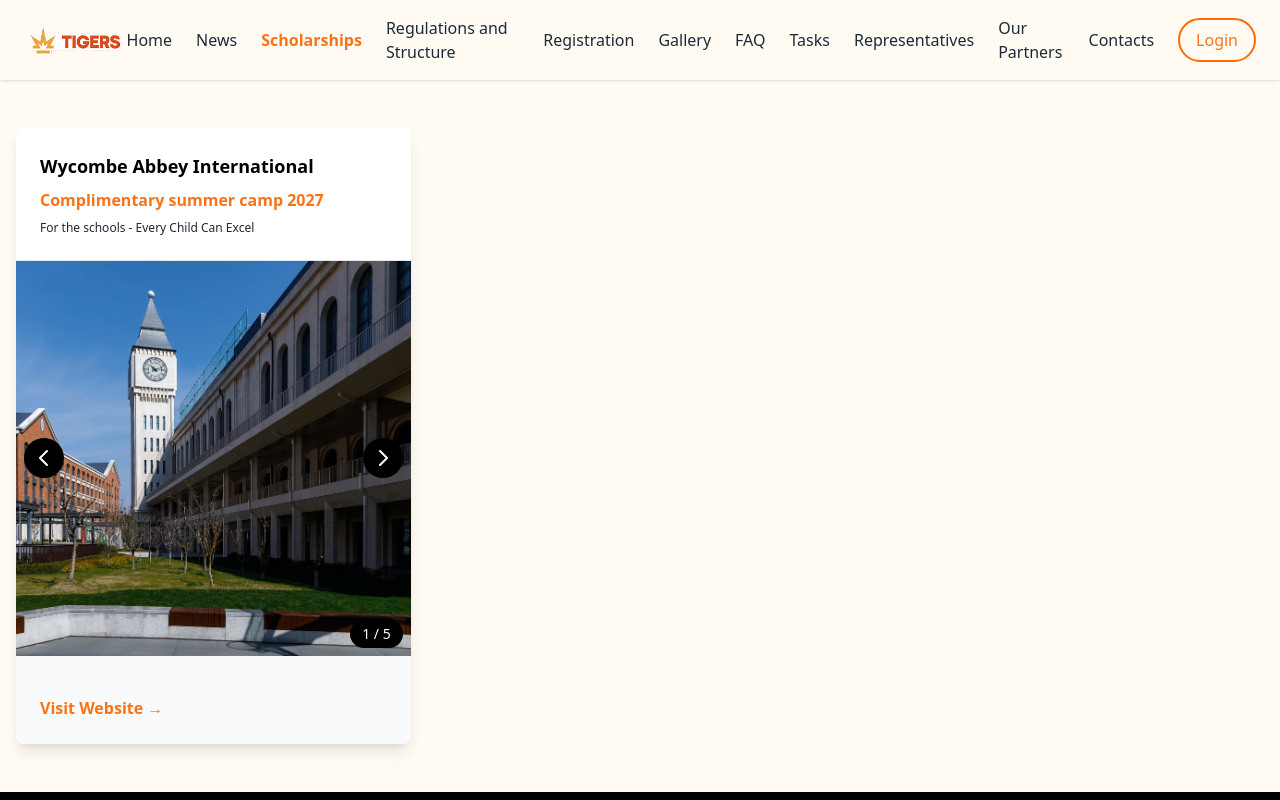
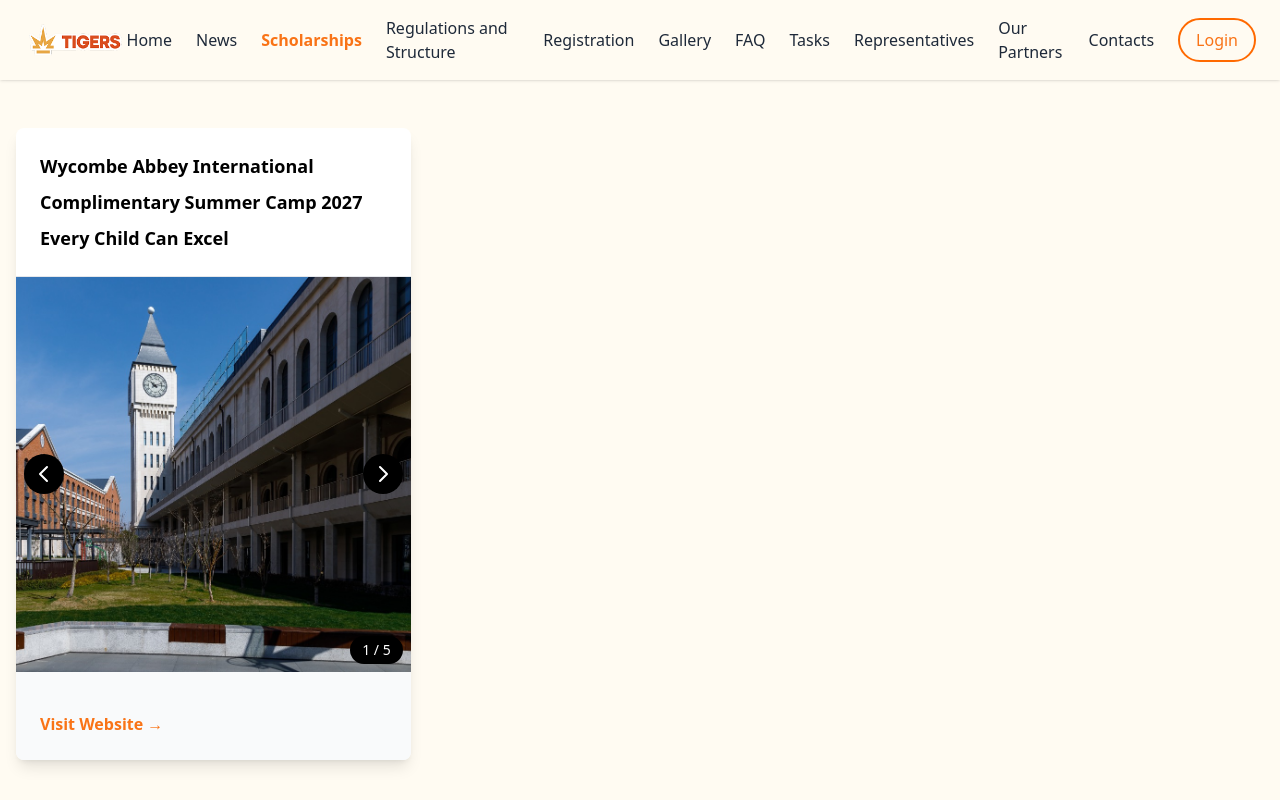
Before and after one commit to VladNaboka/olympiad_tiger_site, a Next.js app: page /scholarships in a window 1280 px wide. Shown: the top 800 px of the page. Built offline with nearby package versions, Linux system fonts and the light colour scheme.

Commit message:
mini fix text

```diff
--- a/src/app/scholarships/page.js
+++ b/src/app/scholarships/page.js
@@ -10,8 +10,8 @@
   {
     id: 1,
     companyName: "Wycombe Abbey International",
-    giftName: "Complimentary summer camp 2027",
-    description: "For the schools - Every Child Can Excel",
+    giftName: "Complimentary Summer Camp 2027",
+    description: "Every Child Can Excel",
     sellingPhrase: "",
     website: "http://www.wycombeabbeyasia.com",
     companyLogo: "/image/mycome_logo.png",
@@ -92,10 +92,10 @@
         <p className="text-lg font-bold text-black mb-2">
           {gift.companyName}
         </p>
-        <h3 className="text-base font-semibold text-gray-700">
+        <h3 className="text-lg font-bold mb-2" style={{ color: '#f97316' }}>
           {gift.giftName}
         </h3>
-        <p className="text-xs text-gray-600 mt-2">
+        <p className="text-lg font-bold text-black">
           {gift.description}
         </p>
       </div>
```
